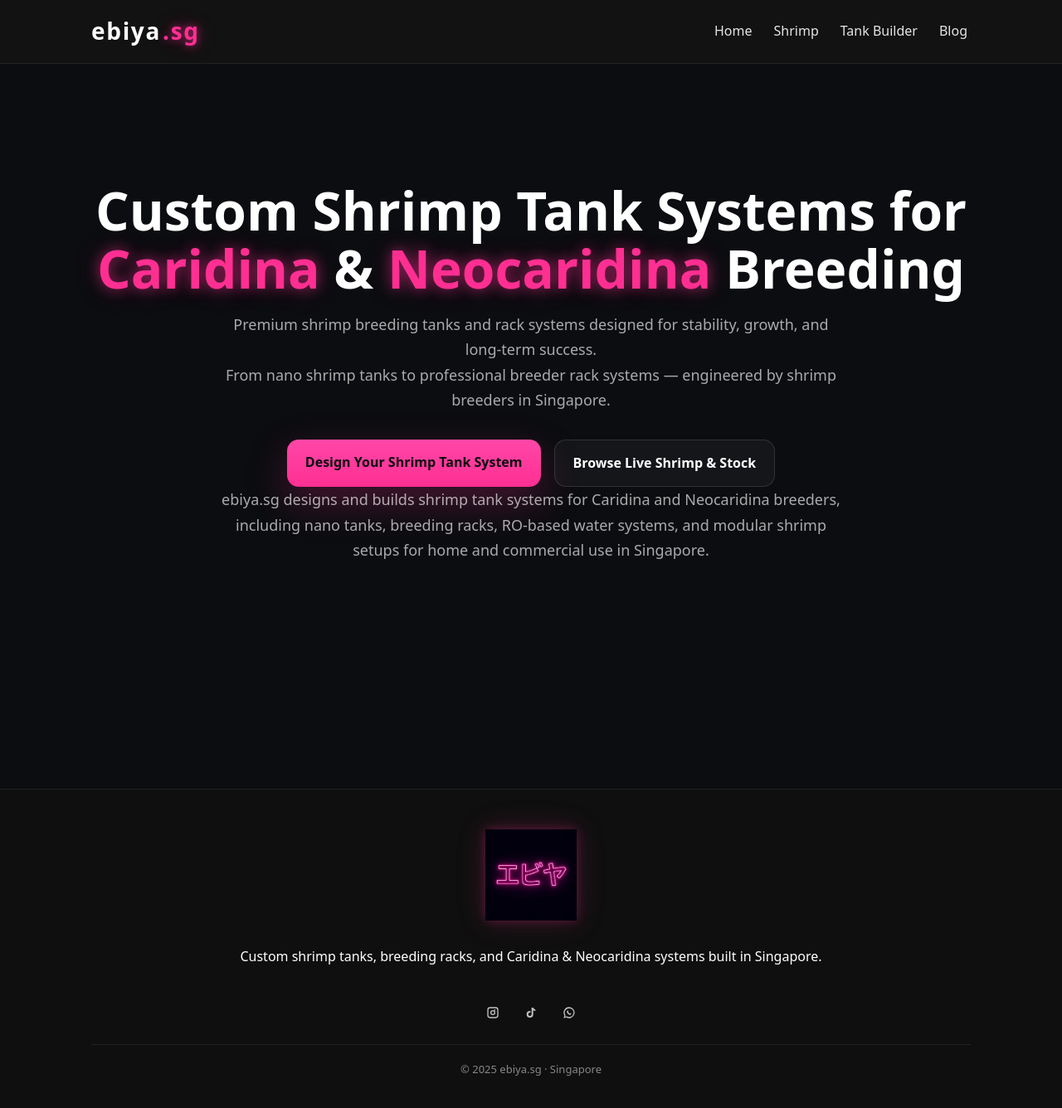
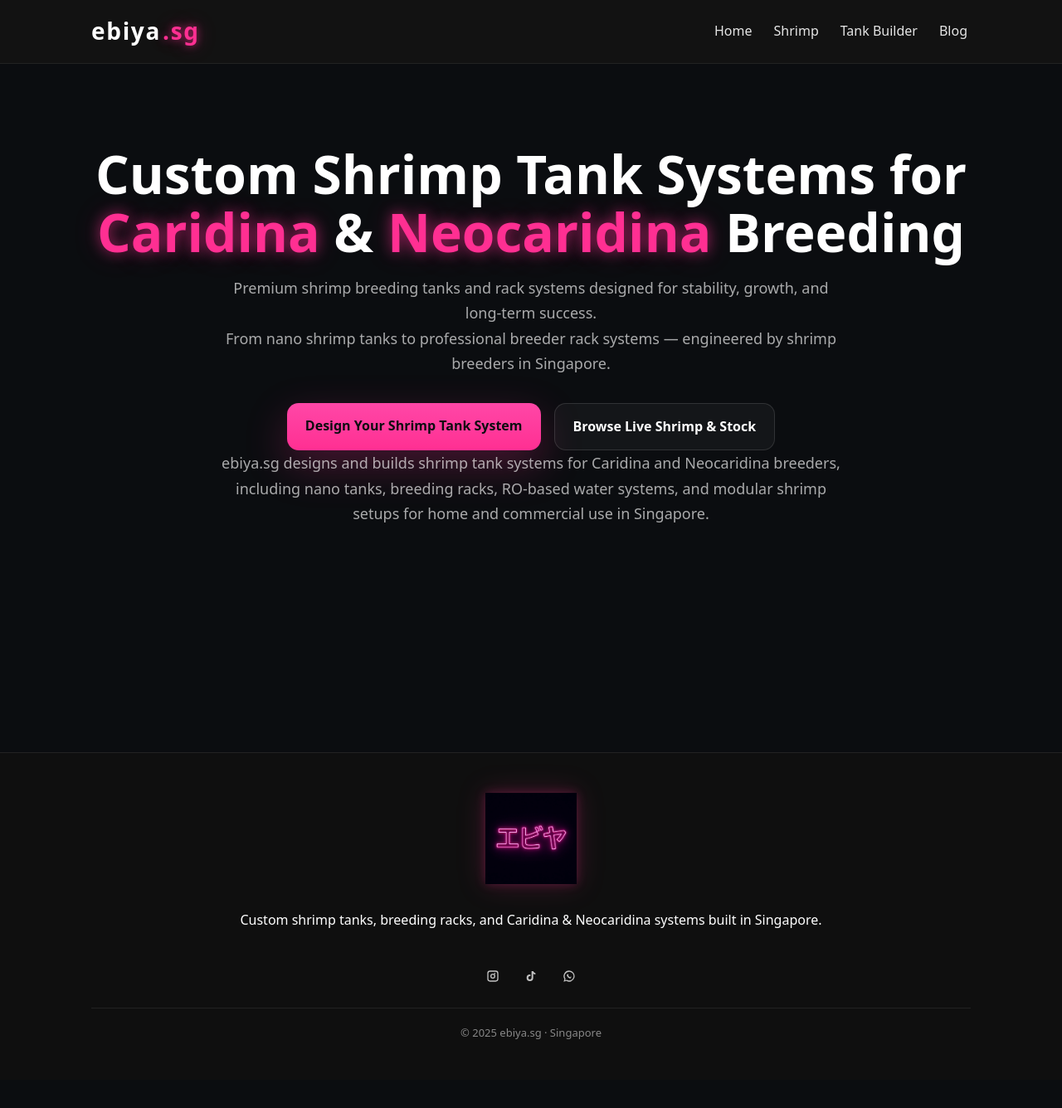
Before and after one commit to m33lucky-benny/ebiya.sg, a Jekyll site: the page built from index.html, in a window 1280 px wide and 1346 px high. Shown: the top 1336 px of the window at 83% size. Built offline with Jekyll 4.4.1, drawn with Linux system fonts in a browser that asks for light colours.

Commit message:
Update style.css

```diff
--- a/assets/css/style.css
+++ b/assets/css/style.css
@@ -350,7 +350,7 @@ a:hover {
 .hero{
   max-width: 1100px;
   margin: 0 auto;
-  padding: 100px 18px 120px;
+  padding: 56px 18px 120px;
   text-align: center;
 }
 
@@ -498,6 +498,13 @@ a:hover {
   }
 }
 
+@media (max-width: 640px){
+  .hero{
+    padding-top: 40px;
+  }
+}
+
+
 
 
 
```
